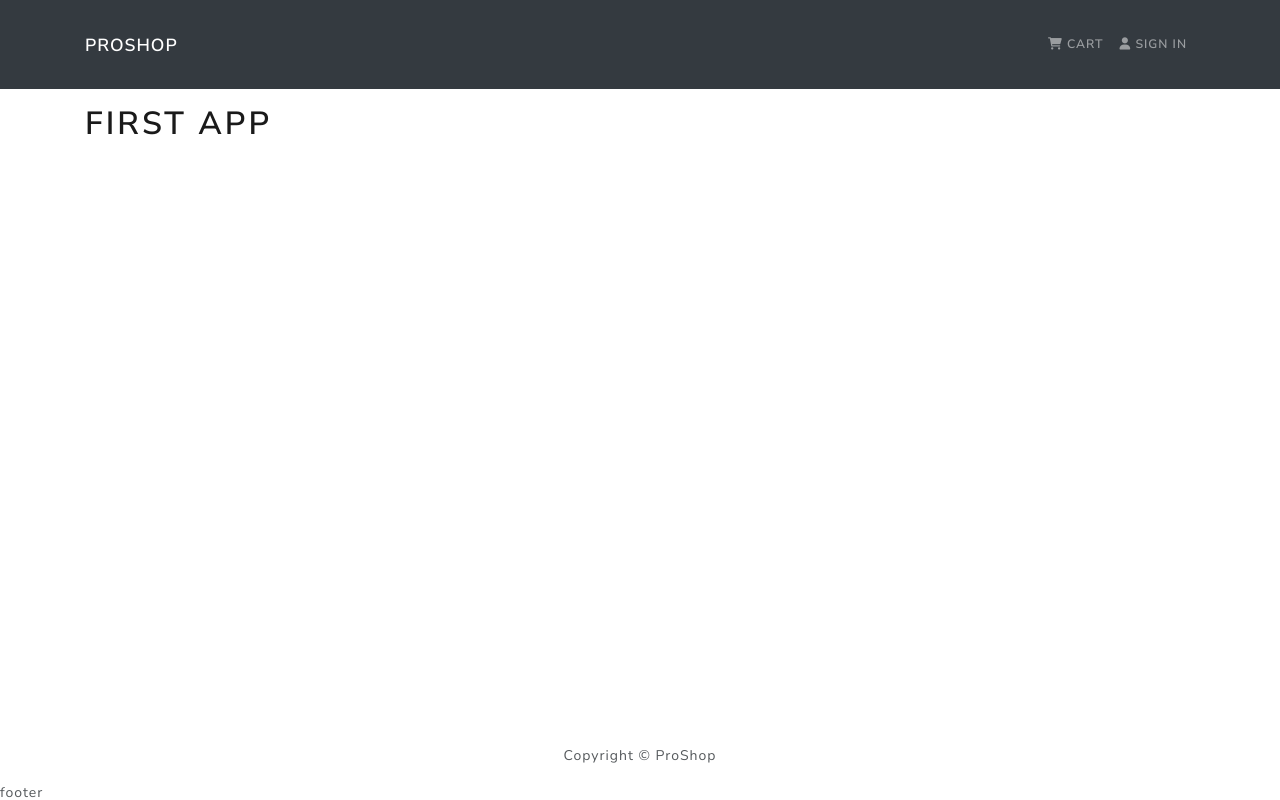
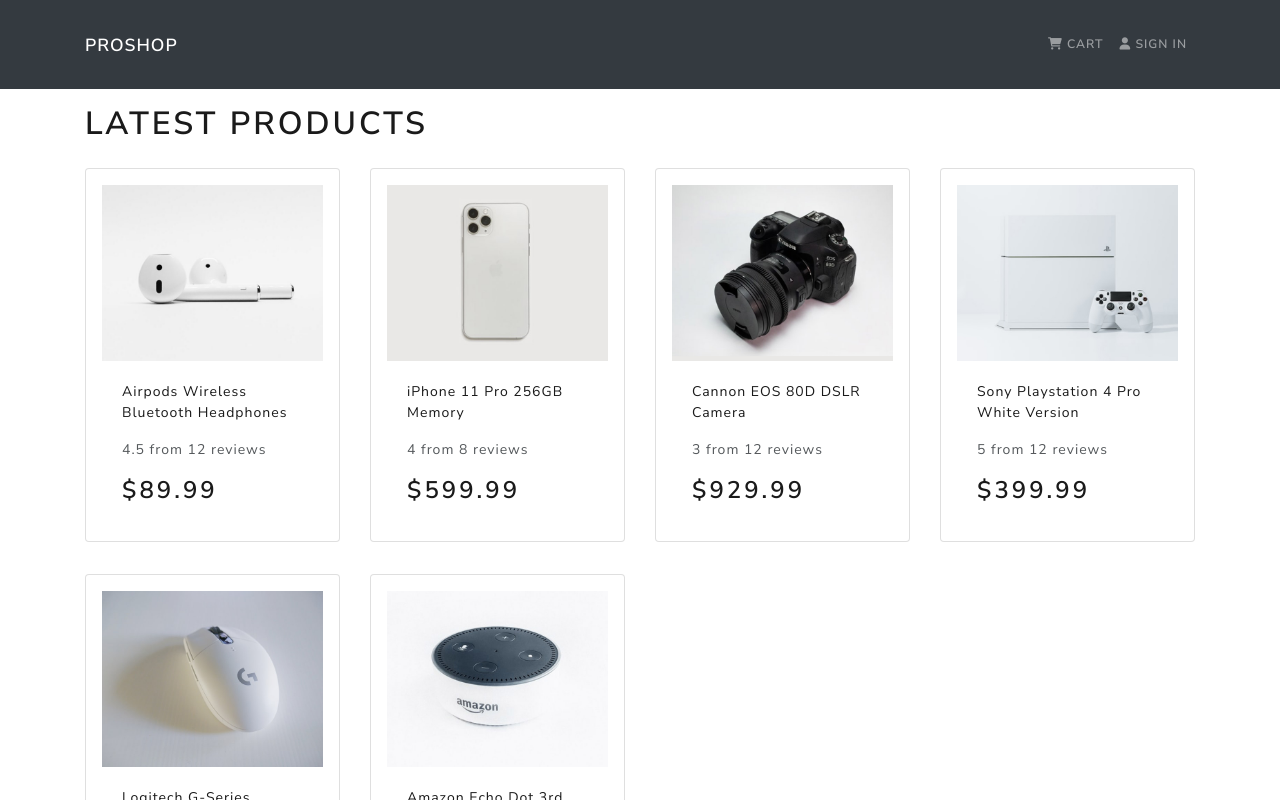
Before and after one commit to RaghavanVenkatesan/ProShop, a React (Create React App) app in the folder frontend/: page / in a window 1280 px wide. Shown: the top 800 px of the page. Built offline with nearby package versions, Linux system fonts and the light colour scheme.

Commit message:
Product and Home page added

```diff
--- a/frontend/src/App.js
+++ b/frontend/src/App.js
@@ -2,6 +2,7 @@
 import { Container } from 'react-bootstrap';
 import Header from './components/Header';
 import Footer from './components/Footer';
+import HomeScreen from './screens/HomeScreen';
 
 const App = () => {
   return (
@@ -9,7 +10,7 @@
     <Header/>
     <main className='py-3'>
     <Container>
-    <h1>First app</h1>
+    <HomeScreen/>
     </Container>
     </main>
      <Footer/>
--- /dev/null
+++ b/frontend/src/components/Product.js
@@ -0,0 +1,32 @@
+import React from 'react'
+import { Card } from 'react-bootstrap';
+
+const Product = ({ product }) => {
+  return (
+    <Card className='my-3 p-3 rounded'>
+      <a href={`/products/${product._id}`}>
+        <Card.Img src={product.image} variant='top' />
+      </a>
+
+      <Card.Body>
+        <a href={`/products/${product._id}`}>
+            <Card.Title as='div'>
+              <strong>{product.name}</strong>
+            </Card.Title>
+        </a>
+
+        <Card.Text as='div'>
+          <div className='my-3'>
+            {product.rating} from {product.numReviews} reviews
+           </div>
+        </Card.Text>
+
+        <Card.Text as='h3'>
+        ${product.price}
+        </Card.Text>
+      </Card.Body>
+    </Card>
+  )
+}
+
+export default Product;
--- /dev/null
+++ b/frontend/src/screens/HomeScreen.js
@@ -0,0 +1,23 @@
+import React from 'react';
+import { Row, Col } from 'react-bootstrap';
+import products from '../products';
+import Product from '../components/Product';
+
+const HomeScreen = () => {
+  return (
+    <>
+     <h1>Latest Products</h1>
+    <Row>
+    {
+        products.map((product) => (
+            <Col sm={12} md={6} lg={4} xl={3}>
+              <Product product={product}/>
+            </Col>
+        ))
+    }
+    </Row>
+    </>
+  )
+}
+
+export default HomeScreen;
```
